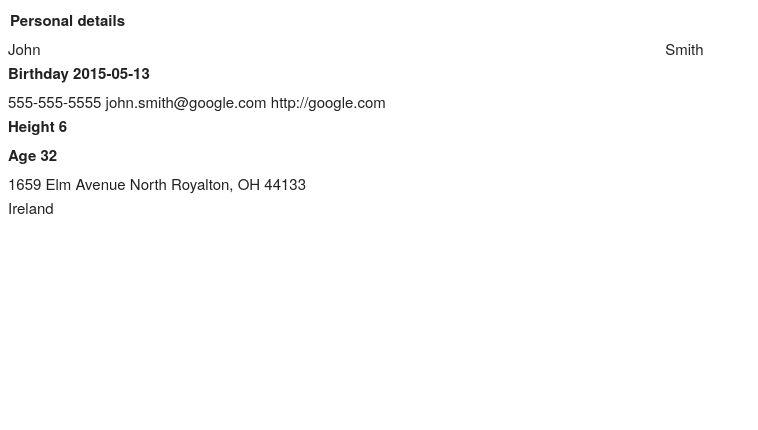
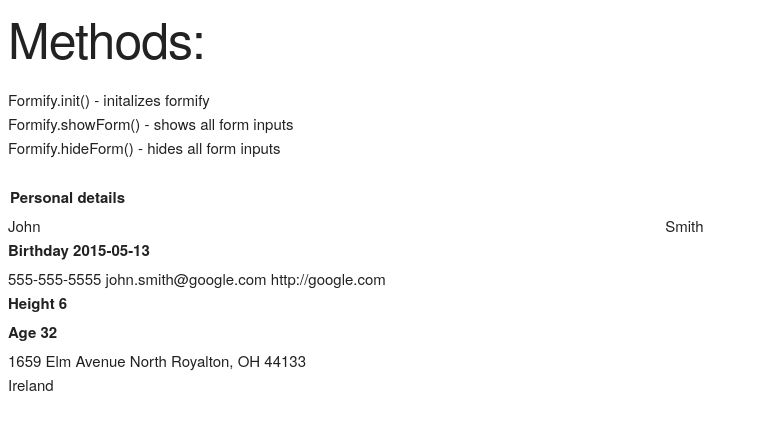
Before and after one commit to michaelguild13/formify, a plain HTML site: page example.html in a window 1280 px wide. Shown: the whole page, without its empty margins (0-758 px from the left). Drawn offline with nearby package versions, Linux system fonts and the light colour scheme.

Commit message:
basic documentation in the example

```diff
--- a/example.html
+++ b/example.html
@@ -9,6 +9,10 @@
         <link rel="stylesheet" href="https://cdnjs.cloudflare.com/ajax/libs/skeleton/2.0.4/skeleton.min.css" />
     </head>
     <body>
+        <h1>Methods: </h1>
+        <p>Formify.init() - initalizes formify <br>
+        Formify.showForm() - shows all form inputs <br>
+        Formify.hideForm() - hides all form inputs </p>
       <form id="formify" method="ajax" action="http://urlgoeshere.com/ws">
         <legend>Personal details</legend>
         <div class="row">
```
